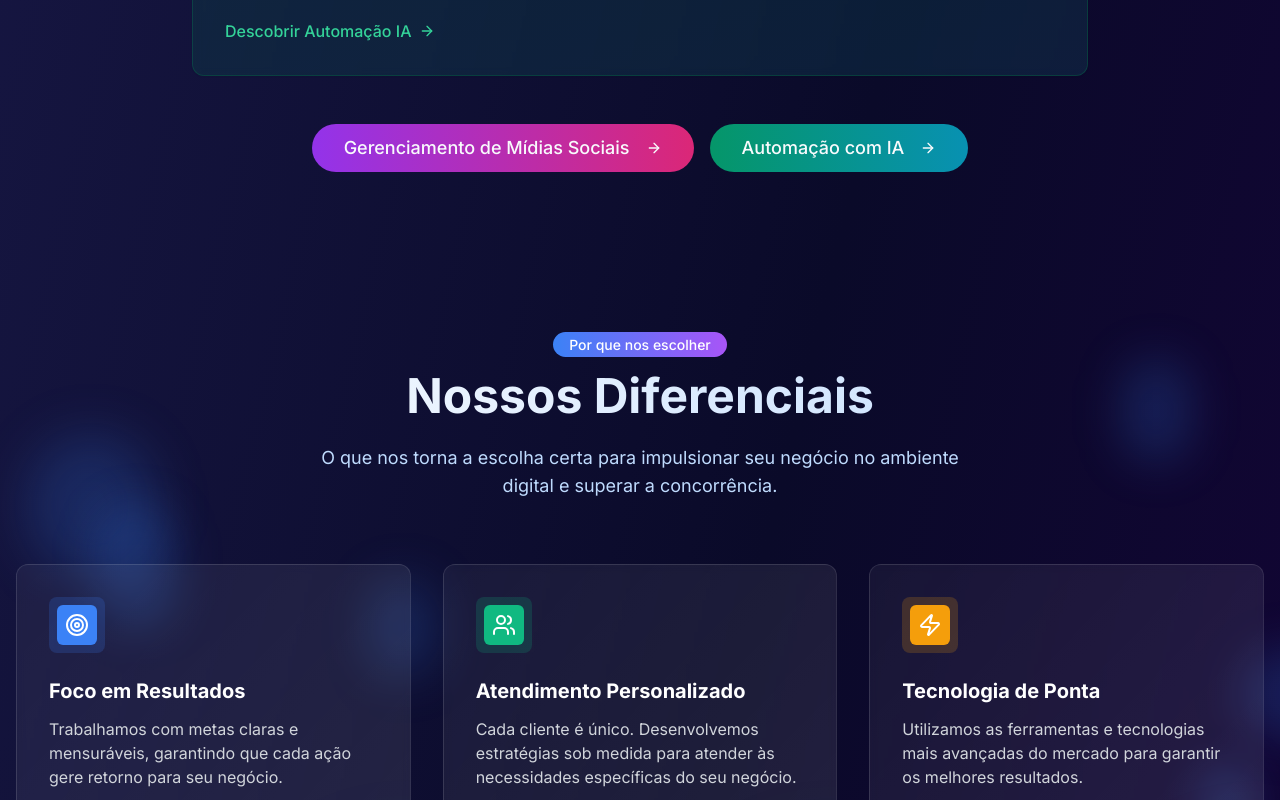
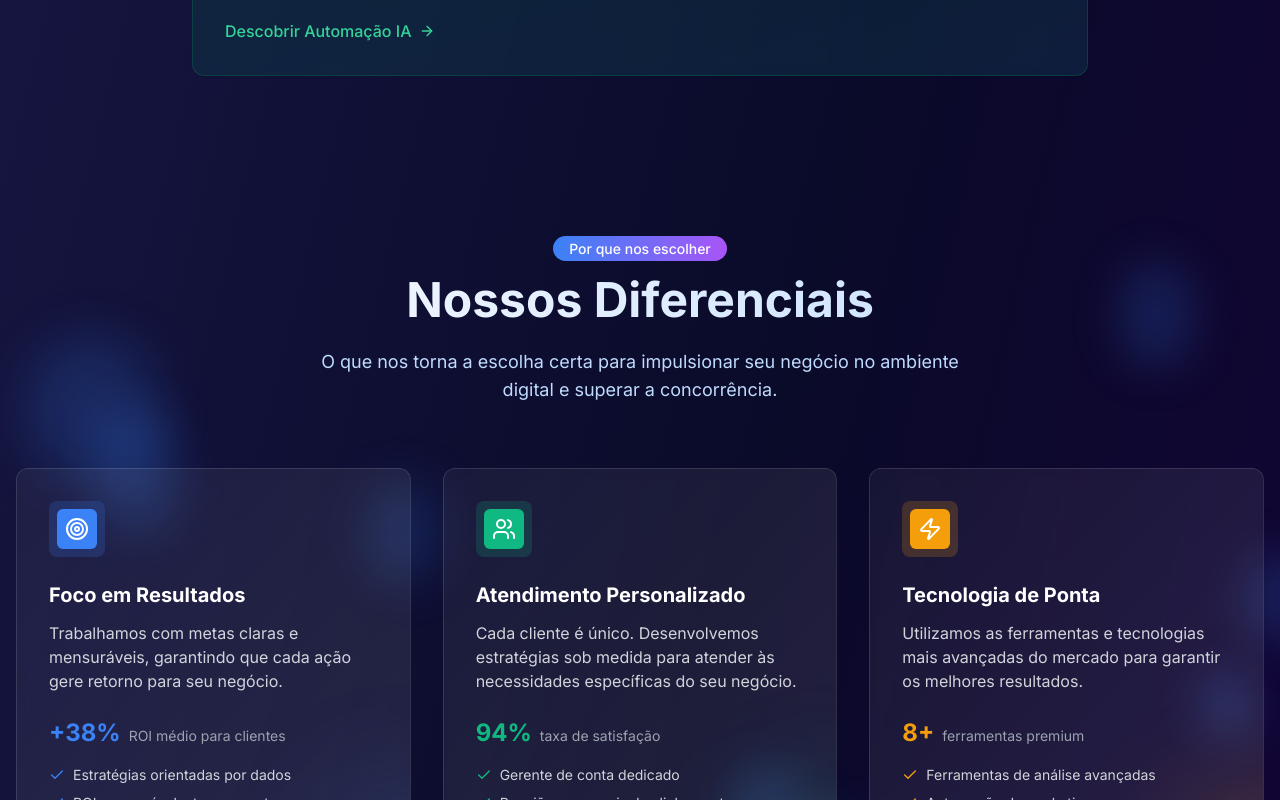
Before and after one commit to nivek-design/design-reverse, a Next.js app: page / in a window 1280 px wide. Shown: the part 1600-2400 px from the top of the page. Built offline with nearby package versions, Linux system fonts and the light colour scheme.

Commit message:
Restored to '31adedcf45b30f2a386becc55020c82d4b8dbff4'
Replit-Restored-To: 31adedcf45b30f2a386becc55020c82d4b8dbff4

```diff
--- a/app/page.tsx
+++ b/app/page.tsx
@@ -286,27 +286,6 @@ export default function Home() {
             </HoverCard>
           </FadeIn>
         </div>
-
-        {/* Additional Service Buttons */}
-        <div className="flex flex-col sm:flex-row gap-4 justify-center mt-12">
-          <FadeIn direction="left" delay={0.7}>
-            <Link href="/services/social-media">
-              <Button className="bg-gradient-to-r from-purple-600 to-pink-600 hover:from-purple-700 hover:to-pink-700 rounded-full px-8 py-6 text-lg transition-all duration-300 hover:translate-y-[-2px] hover:shadow-lg">
-                Gerenciamento de Mídias Sociais
-                <ArrowRight className="ml-2 h-5 w-5" />
-              </Button>
-            </Link>
-          </FadeIn>
-
-          <FadeIn direction="right" delay={0.8}>
-            <Link href="/services/ai-automation">
-              <Button className="bg-gradient-to-r from-emerald-600 to-cyan-600 hover:from-emerald-700 hover:to-cyan-700 rounded-full px-8 py-6 text-lg transition-all duration-300 hover:translate-y-[-2px] hover:shadow-lg">
-                Automação com IA
-                <ArrowRight className="ml-2 h-5 w-5" />
-              </Button>
-            </Link>
-          </FadeIn>
-        </div>
       </section>
 
       {/* Diferenciais Section */}
```
